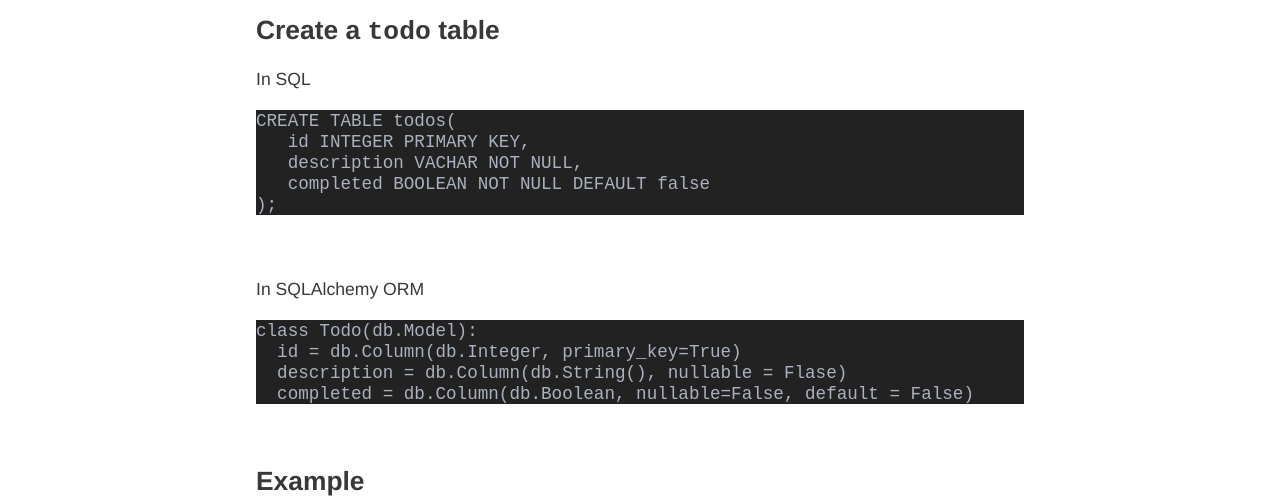
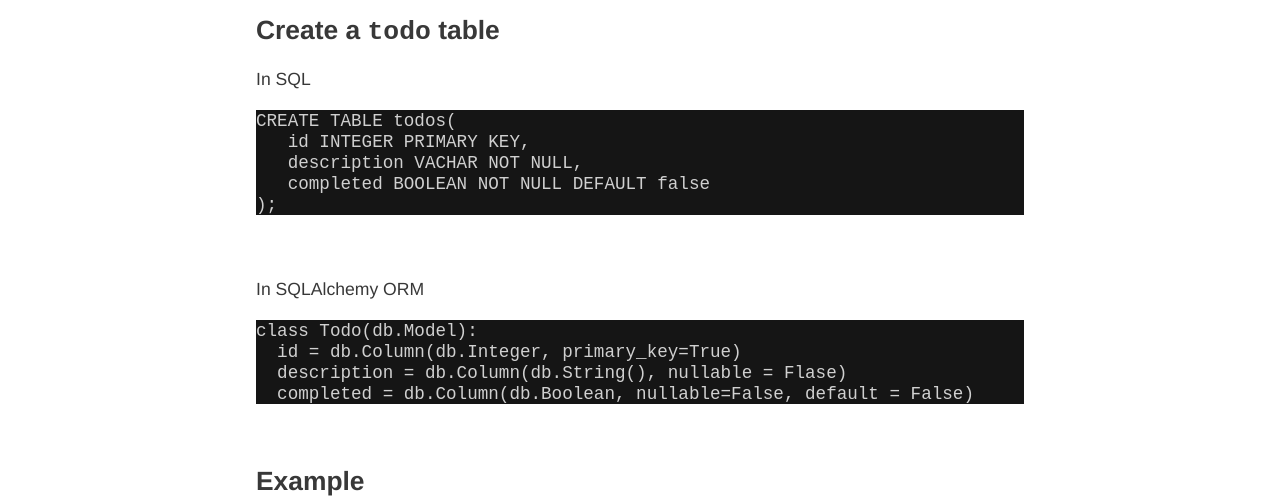
Before and after one commit to HyunlangBan/hyunlangban.github.io, a Jekyll site: the page built from _posts/2020-01-22-fullstack-4.md, in a window 1280 px wide. Shown: the part 748-1246 px from the top of the page. Built offline with Jekyll 4.4.1, drawn with Linux system fonts in a browser that asks for light colours; nearby versions of some CDN libraries; comment, search, counter and statistics services are not loaded.

Commit message:
Update syntax.css

```diff
--- a/assets/css/syntax.css
+++ b/assets/css/syntax.css
@@ -1,6 +1,5 @@
-.highlight,pre.highlight{
-  font-family: 'Source Sans Pro', Helvetica, Arial, sans-serife;
-  background:#222222;color:#aab1bf;
+.highlight, pre.highlight{
+  font-family: 'Source Sans Pro', sans-serif;
 }
 
 .highlight table td { padding: 5px; }
```
